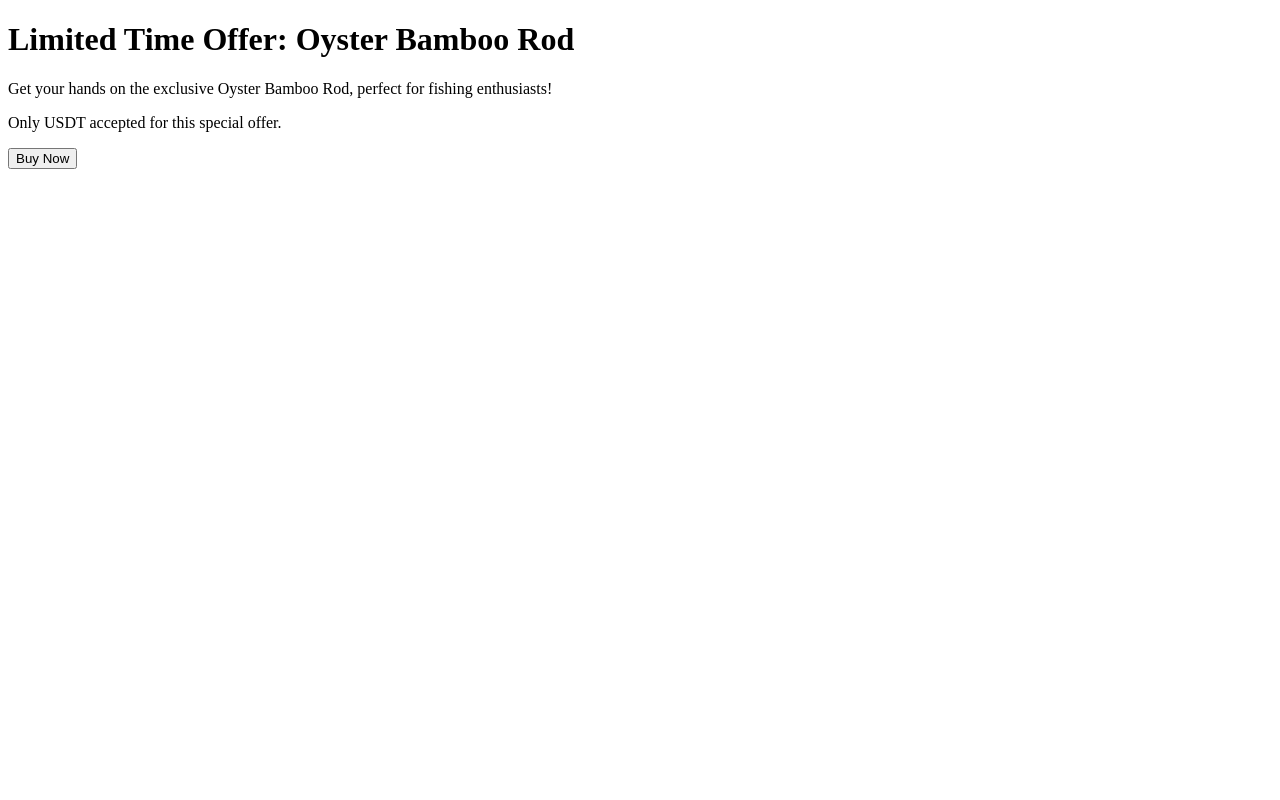
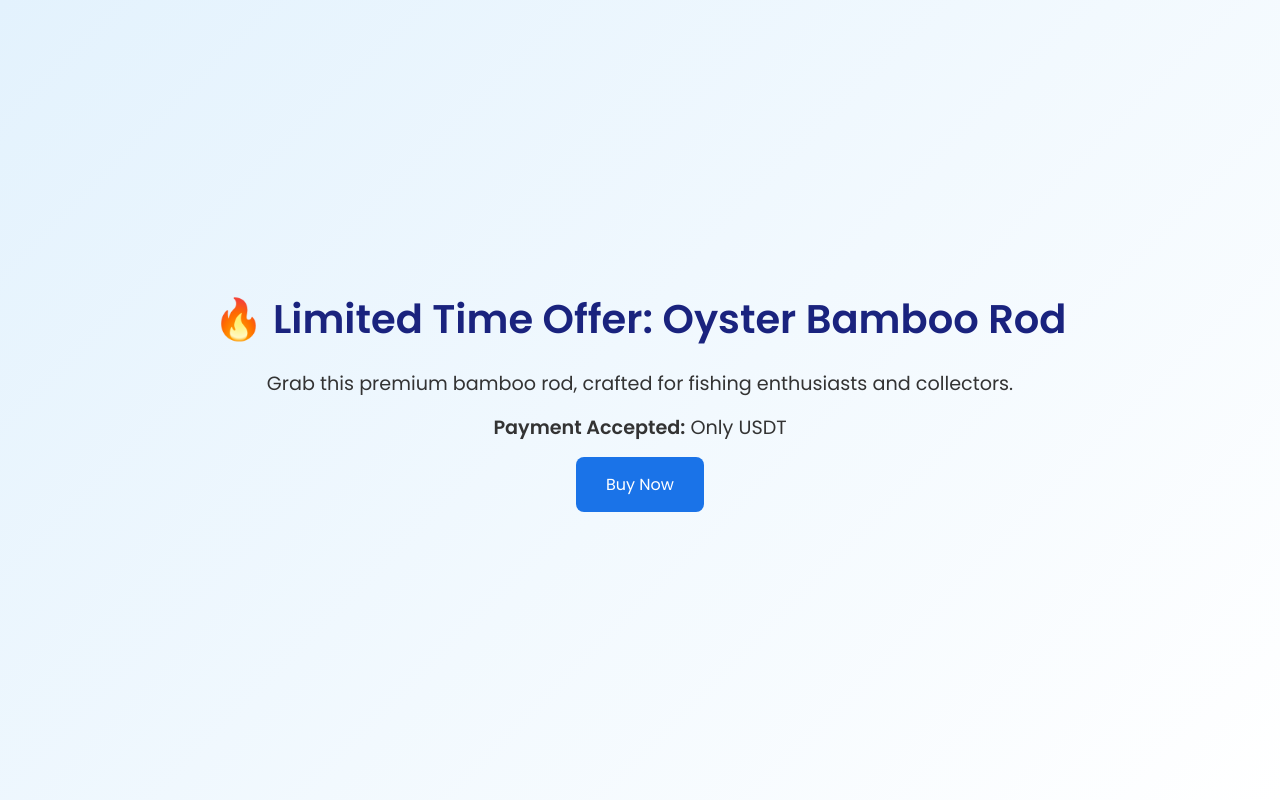
Before and after one commit to Shapathaan/shapathaan.github.io, a plain HTML site: page index.html in a window 1280 px wide. Drawn offline with Linux system fonts and the light colour scheme.

Commit message:
Update index.html

```diff
--- a/index.html
+++ b/index.html
@@ -1,14 +1,78 @@
 <!DOCTYPE html>
 <html lang="en">
 <head>
-    <meta charset="UTF-8">
-    <meta name="viewport" content="width=device-width, initial-scale=1.0">
-    <title>Exclusive Oyster Bamboo Rod Offer</title>
+  <meta charset="UTF-8" />
+  <meta name="viewport" content="width=device-width, initial-scale=1.0"/>
+  <title>Oyster Bamboo Rod Offer</title>
+  <link href="https://fonts.googleapis.com/css2?family=Poppins:wght@400;600&display=swap" rel="stylesheet">
+  <style>
+    * {
+      box-sizing: border-box;
+      margin: 0;
+      padding: 0;
+      font-family: 'Poppins', sans-serif;
+    }
+
+    body {
+      background: linear-gradient(135deg, #e3f2fd, #ffffff);
+      display: flex;
+      flex-direction: column;
+      align-items: center;
+      justify-content: center;
+      height: 100vh;
+      padding: 20px;
+      text-align: center;
+    }
+
+    h1 {
+      color: #1a237e;
+      font-size: 2.5rem;
+      margin-bottom: 20px;
+    }
+
+    p {
+      color: #333;
+      font-size: 1.2rem;
+      margin-bottom: 15px;
+    }
+
+    button {
+      background-color: #1a73e8;
+      color: white;
+      border: none;
+      padding: 15px 30px;
+      font-size: 1rem;
+      border-radius: 8px;
+      cursor: pointer;
+      transition: background 0.3s ease, transform 0.2s ease;
+    }
+
+    button:hover {
+      background-color: #0c52c2;
+      transform: scale(1.05);
+    }
+
+    @media (max-width: 600px) {
+      h1 {
+        font-size: 1.8rem;
+      }
+
+      p {
+        font-size: 1rem;
+      }
+
+      button {
+        padding: 12px 24px;
+      }
+    }
+  </style>
 </head>
 <body>
-    <h1>Limited Time Offer: Oyster Bamboo Rod</h1>
-    <p>Get your hands on the exclusive Oyster Bamboo Rod, perfect for fishing enthusiasts!</p>
-    <p>Only USDT accepted for this special offer.</p>
-    <button onclick="window.location.href='https://your-usdt-payment-gateway.com'">Buy Now</button>
+  <h1>🔥 Limited Time Offer: Oyster Bamboo Rod</h1>
+  <p>Grab this premium bamboo rod, crafted for fishing enthusiasts and collectors.</p>
+  <p><strong>Payment Accepted:</strong> Only USDT</p>
+  <button onclick="window.location.href='https://your-usdt-payment-gateway.com'">
+    Buy Now
+  </button>
 </body>
 </html>
```
